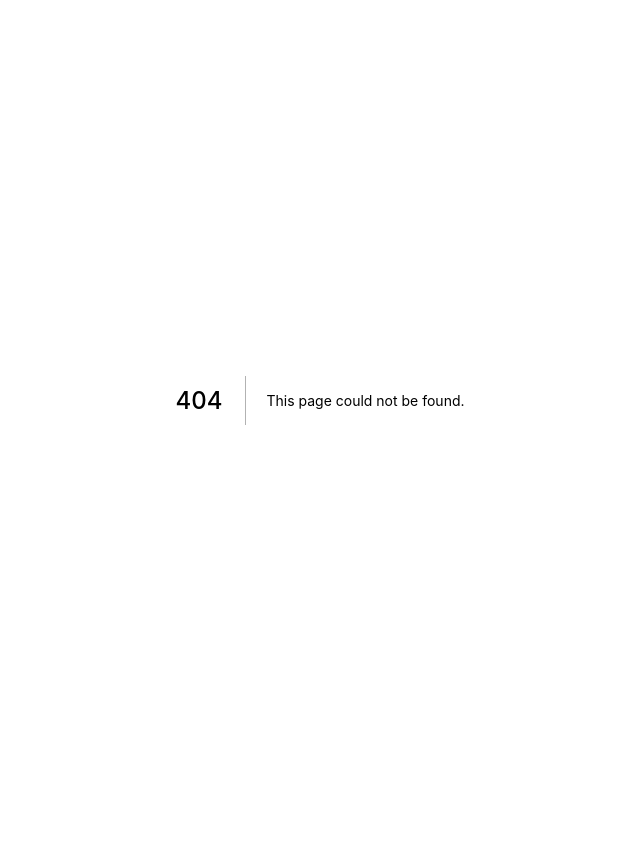
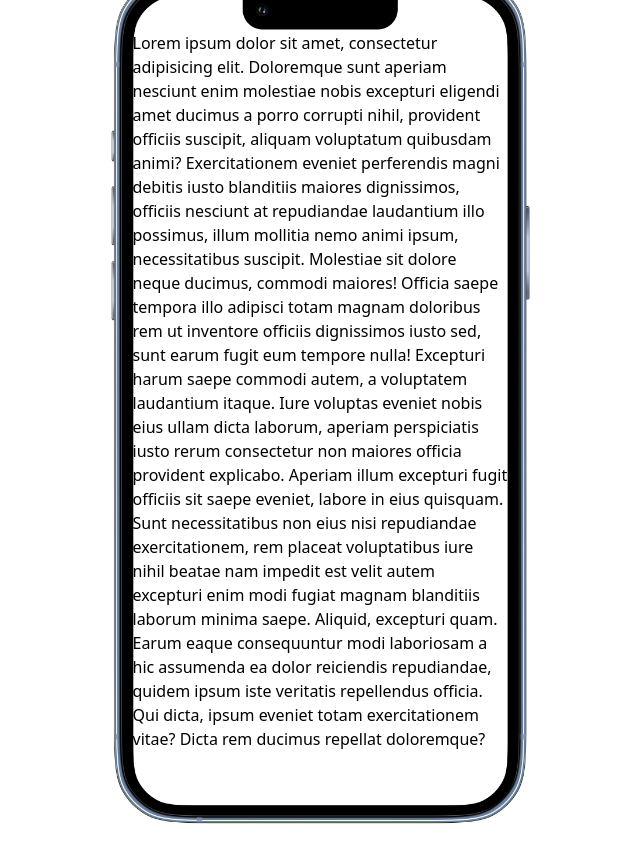
Before and after one commit to nrjdalal/trials, a Next.js app: page /feb in a window 1280 px wide. Before the commit this address had no page. Shown: the whole page, without its empty margins (320-960 px from the left). Before the commit the page ends 800 px from the top, so only its background shows below. Built offline with nearby package versions, Linux system fonts and the light colour scheme.

Commit message:
Fri  4 Feb 2022 19:38:34 IST

```diff
--- /dev/null
+++ b/pages/feb.tsx
@@ -0,0 +1,57 @@
+import Head from 'next/head'
+
+const index = () => {
+  const Device = () => {
+    return (
+      <>
+        Lorem ipsum dolor sit amet, consectetur adipisicing elit. Doloremque
+        sunt aperiam nesciunt enim molestiae nobis excepturi eligendi amet
+        ducimus a porro corrupti nihil, provident officiis suscipit, aliquam
+        voluptatum quibusdam animi? Exercitationem eveniet perferendis magni
+        debitis iusto blanditiis maiores dignissimos, officiis nesciunt at
+        repudiandae laudantium illo possimus, illum mollitia nemo animi ipsum,
+        necessitatibus suscipit. Molestiae sit dolore neque ducimus, commodi
+        maiores! Officia saepe tempora illo adipisci totam magnam doloribus rem
+        ut inventore officiis dignissimos iusto sed, sunt earum fugit eum
+        tempore nulla! Excepturi harum saepe commodi autem, a voluptatem
+        laudantium itaque. Iure voluptas eveniet nobis eius ullam dicta laborum,
+        aperiam perspiciatis iusto rerum consectetur non maiores officia
+        provident explicabo. Aperiam illum excepturi fugit officiis sit saepe
+        eveniet, labore in eius quisquam. Sunt necessitatibus non eius nisi
+        repudiandae exercitationem, rem placeat voluptatibus iure nihil beatae
+        nam impedit est velit autem excepturi enim modi fugiat magnam blanditiis
+        laborum minima saepe. Aliquid, excepturi quam. Earum eaque consequuntur
+        modi laboriosam a hic assumenda ea dolor reiciendis repudiandae, quidem
+        ipsum iste veritatis repellendus officia. Qui dicta, ipsum eveniet totam
+        exercitationem vitae? Dicta rem ducimus repellat doloremque?
+      </>
+    )
+  }
+
+  return (
+    <>
+      <div className="flex items-center justify-center w-screen h-screen">
+        <img
+          className="absolute top-1/2 left-1/2 hidden h-[926px] -translate-x-1/2 -translate-y-1/2 sm:flex"
+          src="/Apple iPhone 13 Pro Max — Sierra Blue.png"
+          alt=""
+        />
+
+        <div className="hidden h-[811px] w-[375px] overflow-y-auto sm:flex">
+          <div>
+            <div className="h-9"></div>
+            <Device />
+          </div>
+        </div>
+
+        <div className="w-full h-full sm:hidden">
+          <div>
+            <Device />
+          </div>
+        </div>
+      </div>
+    </>
+  )
+}
+
+export default index
```
Also changed, not shown: pages/cards.tsx (renamed from pages/index.tsx), public/Apple iPhone 13 Pro Max — Sierra Blue.png (added).
